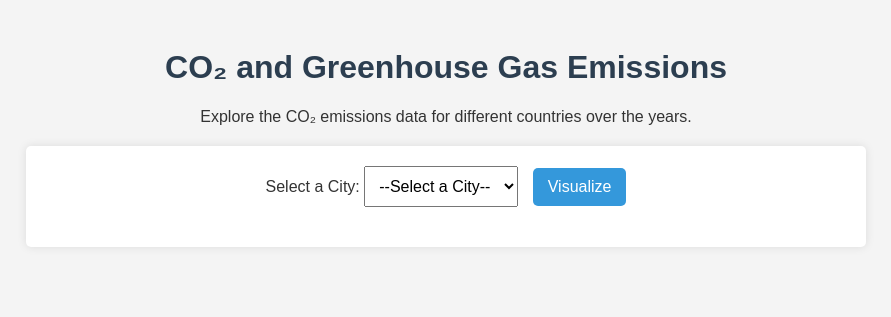
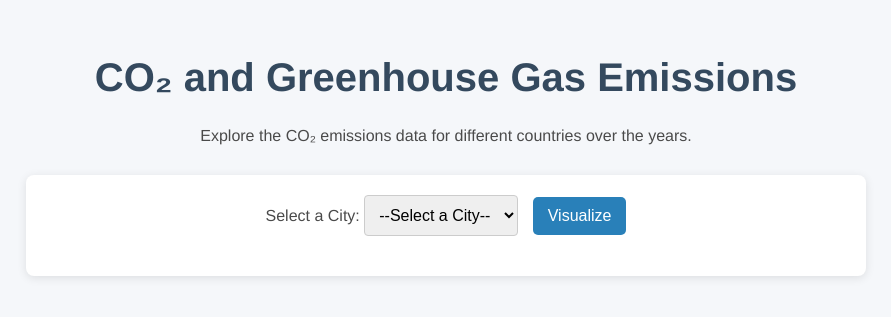
Before and after one commit to lamia-heni/angel-stars, a Flask app: page / in a window 1280 px wide. Shown: the top 317 px of the page, without its empty margins (194-1085 px from the left). Run offline with Flask 3, Linux system fonts and the light colour scheme; parts of the project's set-up code (start-up, migrations or seed data) failed here and were passed over.

Commit message:
Description des modifications effectuées

```diff
--- a/static/styles.css
+++ b/static/styles.css
@@ -1,13 +1,18 @@
 body {
-    font-family: Arial, sans-serif;
-    background-color: #f4f4f4;
-    color: #333;
+    font-family: 'Helvetica Neue', Arial, sans-serif;
+    background-color: #f5f7fa;
+    color: #4a4a4a;
     padding: 20px;
 }
 
 header {
     text-align: center;
-    margin-bottom: 20px;
+    margin-bottom: 30px;
+}
+
+h1 {
+    color: #34495e;
+    font-size: 2.5em;
 }
 
 .container {
@@ -15,12 +20,8 @@ header {
     margin: 0 auto;
     background: white;
     padding: 20px;
-    border-radius: 5px;
-    box-shadow: 0 0 10px rgba(0,0,0,0.1);
-}
-
-h1, h2 {
-    color: #2c3e50;
+    border-radius: 8px;
+    box-shadow: 0 2px 10px rgba(0,0,0,0.1);
 }
 
 form {
@@ -32,34 +33,54 @@ select {
     padding: 10px;
     font-size: 16px;
     margin-right: 10px;
+    border: 1px solid #ccc;
+    border-radius: 4px;
 }
 
 button {
     padding: 10px 15px;
     font-size: 16px;
-    background-color: #3498db;
+    background-color: #2980b9;
     color: white;
     border: none;
     border-radius: 5px;
     cursor: pointer;
+    transition: background-color 0.3s ease;
 }
 
 button:hover {
-    background-color: #2980b9;
+    background-color: #1a5276;
+}
+
+.result {
+    margin-top: 30px;
+    text-align: center;
+}
+
+img {
+    max-width: 100%;
+    height: auto;
+    border: 1px solid #ddd;
+    border-radius: 4px;
+    margin-top: 20px;
+}
+
+.data-table {
+    margin-top: 20px;
 }
 
 table.data {
-    margin: 20px auto;
+    margin: 0 auto;
     border-collapse: collapse;
     width: 100%;
 }
 
 table.data th, table.data td {
     border: 1px solid #ddd;
-    padding: 8px;
+    padding: 10px;
+    text-align: center;
 }
 
 table.data th {
-    background-color: #f2f2f2;
-    text-align: center;
+    background-color: #e0e0e0;
 }
```
Also changed, not shown: static/Andorra_chart.png (added), static/cities_chart.png (added).
